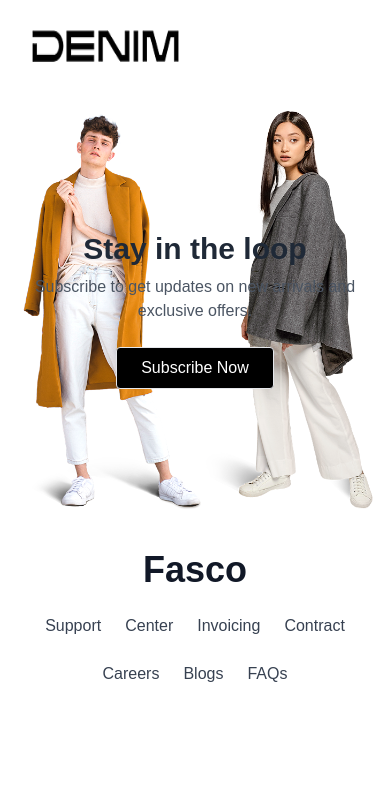
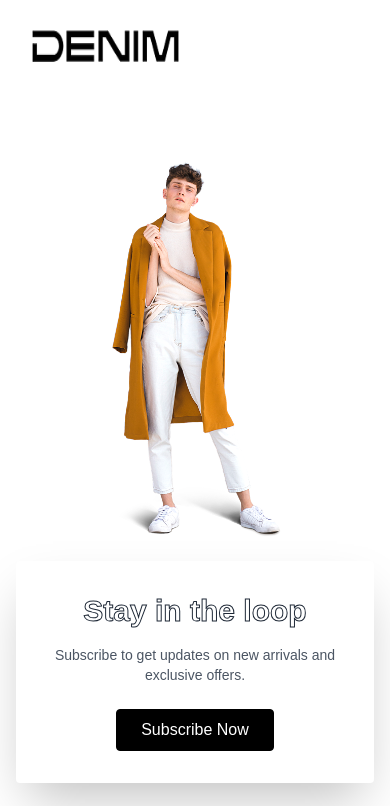
Before and after one commit to Ahmedkhan78/FASCO-Shopping, a React (Create React App) app in the folder client/: page / in a window 390 px wide. Shown: the part 2291-3097 px from the top of the page. Before the commit the page ends 3017 px from the top, so only its background shows below. Built offline with nearby package versions, Linux system fonts and the light colour scheme.

Commit message:
Feat: implemented responsive UI

```diff
--- a/client/src/components/Footer.js
+++ b/client/src/components/Footer.js
@@ -4,46 +4,54 @@ import footerLeftImage from "../assets/images/footer/image2.png";
 
 const Footer = () => {
   return (
-    <footer className="max-w-screen-xl mx-auto px-4">
-      {/* Top: Background Image Section */}
-      <div className="relative h-[400px]  mx-auto flex items-center justify-center">
+    <footer className="w-full">
+      {/* Top: Image & CTA Section */}
+      <div className="relative py-12 px-4">
+        <div className="flex flex-col lg:flex-row items-center justify-center gap-6 max-w-screen-xl mx-auto">
           {/* Left Image */}
           <img
             src={footerRightImage}
             alt="Footer Left"
-          className="absolute left-0 top-0 h-full object-cover z-0"
+            className="w-full max-w-[180px] sm:max-w-[220px] md:max-w-[260px] lg:max-w-[320px] object-cover rounded"
           />
+
+          {/* Center Text Box */}
+          <div className="text-center px-6 py-8 bg-white rounded shadow-2xl w-full max-w-[400px] flex-shrink-0">
+            <h2
+              className="text-3xl sm:text-4xl md:text-5xl font-bold font-poppins mb-4"
+              style={{
+                WebkitTextStroke: "1px #1f2937",
+                color: "transparent",
+              }}
+            >
+              Stay in the loop
+            </h2>
+            <p className="text-gray-600 text-sm md:text-base font-poppins px-2 md:px-6">
+              Subscribe to get updates on new arrivals and exclusive offers.
+            </p>
+
+            <button className="relative overflow-hidden mt-6 px-6 py-2 bg-black text-white rounded font-poppins border border-black transition-all duration-500 group hover:text-black">
+              <span className="relative z-10">Subscribe Now</span>
+              <span className="absolute inset-0 bg-white group-hover:w-full w-0 left-0 top-0 transition-all duration-500"></span>
+              <span className="absolute inset-0 group-hover:border-black border-2 border-transparent rounded transition-all duration-500"></span>
+            </button>
+          </div>
 
           {/* Right Image */}
           <img
             src={footerLeftImage}
             alt="Footer Right"
-          className="absolute right-0 top-0 h-full object-cover z-0"
+            className="w-full max-w-[180px] sm:max-w-[220px] md:max-w-[260px] lg:max-w-[320px] object-cover rounded"
           />
-
-        {/* Center Content */}
-        <div className="relative z-10 text-center px-4">
-          <h2 className="text-3xl md:text-4xl font-bold text-gray-800 font-poppins">
-            Stay in the loop
-          </h2>
-          <p className="text-gray-600 mt-2 font-poppins">
-            Subscribe to get updates on new arrivals and exclusive offers.
-          </p>
-          <button className="mt-6 px-6 py-2 bg-black text-white rounded hover:bg-white hover:text-black border hover:border-black transition font-poppins">
-            Subscribe Now
-          </button>
         </div>
       </div>
 
-      {/* Bottom: Footer Nav Style Section */}
-      <div className="py-10 bg-white">
-        <div className="max-w-screen-xl mx-auto px-4 flex flex-col md:flex-row items-center justify-between gap-6">
-          {/* Logo */}
+      {/* Bottom Links */}
+      <div className="py-10 bg-white px-4">
+        <div className="max-w-screen-xl mx-auto flex flex-col md:flex-row items-center justify-between gap-6">
           <h1 className="text-4xl font-bold font-poppins text-gray-900">
             Fasco
           </h1>
-
-          {/* Links */}
           <ul className="flex flex-wrap justify-center gap-6 text-gray-700 text-base font-poppins">
             <li className="cursor-pointer hover:text-black">Support</li>
             <li className="cursor-pointer hover:text-black">Center</li>
```
Lines whose indentation alone changed are shown as unchanged.
